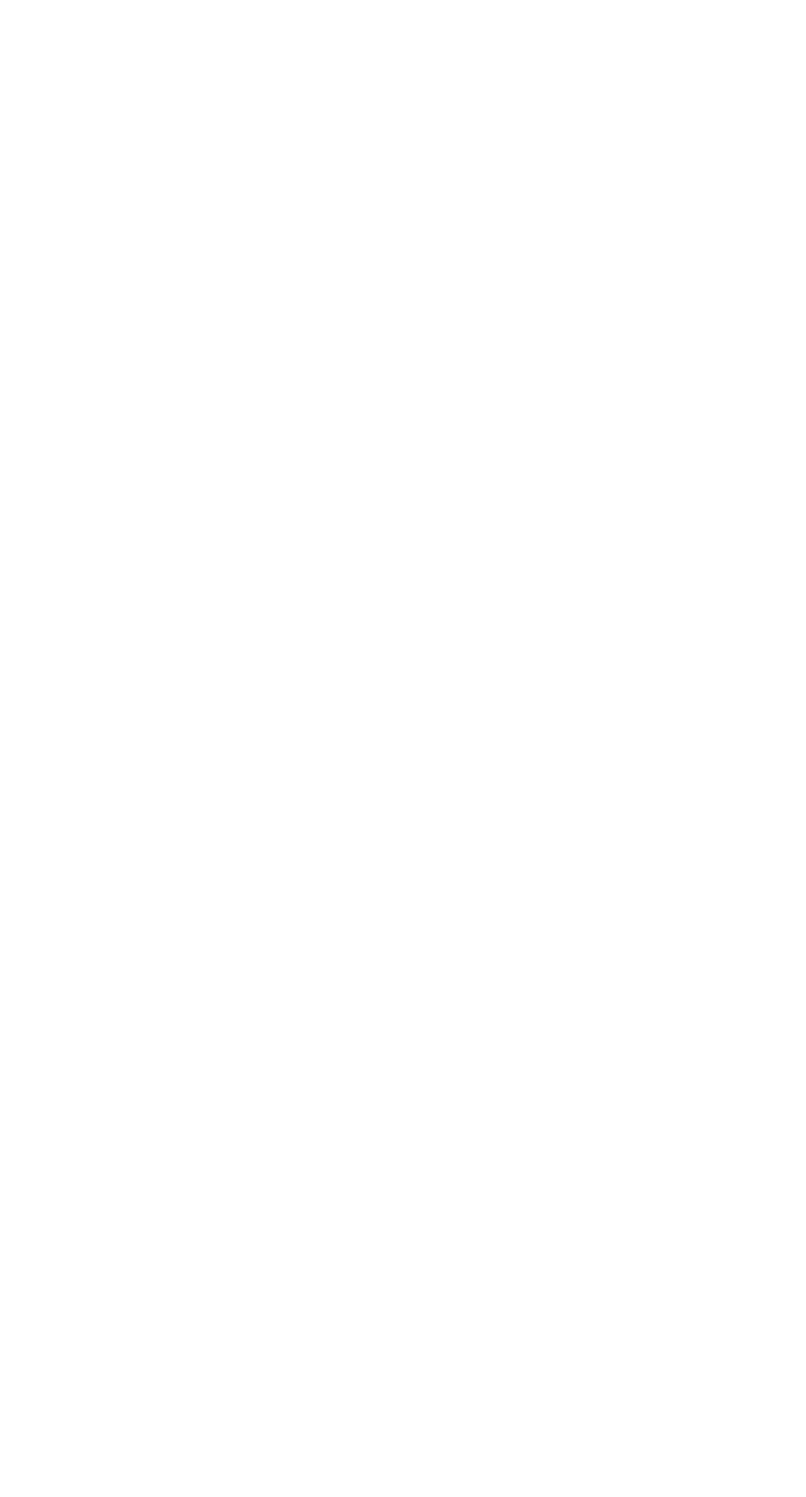
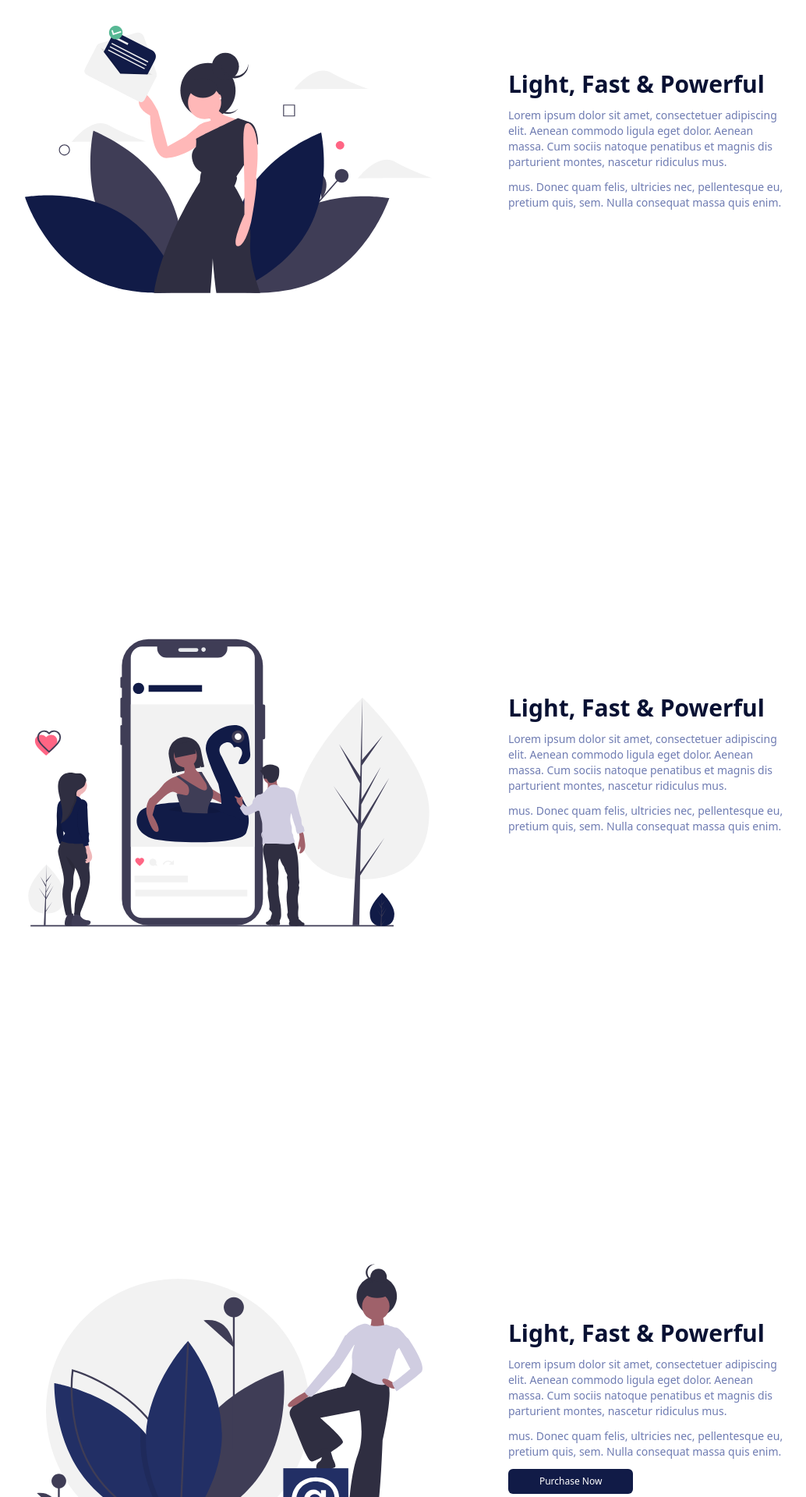
Before and after one commit to ajeigbepaul/Landingpage, a React (Vite) app in the folder landingpage/: page / in a window 1280 px wide. Shown: the part 1860-3780 px from the top of the page at 78% size, without its empty margins (151-1185 px from the left). Before the commit the page ends 1664 px from the top, so only its background shows below. Built offline with nearby package versions, Linux system fonts and the light colour scheme.

Commit message:
finished the remaining three sections

```diff
--- a/landingpage/src/App.jsx
+++ b/landingpage/src/App.jsx
@@ -1,6 +1,8 @@
 import React from "react";
 import Button from "./components/Button";
 import IconInfo from "./components/IconInfo";
+import Sections from "./components/sections";
+import Sectionsimage from "./components/Sectionsimage";
 
 const App = () => {
   return (
@@ -72,6 +74,52 @@ const App = () => {
           />
         </div>
       </div>
+      {/*SECTION TWO*/}
+      <div >
+      {/*info */}
+      <Sections
+          sectionsimage={"/section2image.svg"}
+          heading="Light, Fast & Powerful"
+          text="Lorem ipsum dolor sit amet, consectetuer adipiscing elit. Aenean
+            commodo ligula eget dolor. Aenean massa. Cum sociis natoque
+            penatibus et magnis dis parturient montes, nascetur ridiculus mus."
+          smalltext=" mus. Donec quam felis, ultricies nec, pellentesque eu, pretium quis,
+            sem. Nulla consequat massa quis enim."
+            lastbutton="Purchase Now"blue
+            />
+      </div>
+
+       {/*SECTION THREE*/}
+       <div >
+      {/*info */}
+      <Sections
+          sectionsimage={"/section3image.svg"}
+          heading="Light, Fast & Powerful"
+          text="Lorem ipsum dolor sit amet, consectetuer adipiscing elit. Aenean
+            commodo ligula eget dolor. Aenean massa. Cum sociis natoque
+            penatibus et magnis dis parturient montes, nascetur ridiculus mus."
+          smalltext=" mus. Donec quam felis, ultricies nec, pellentesque eu, pretium quis,
+            sem. Nulla consequat massa quis enim."
+            lastbutton="Purchase Now"blue
+            />
+      </div>
+
+       {/*SECTION FOUR*/}
+       <div className=" flex flex-col items-start justify-center space-y-4">
+        <div>
+      <Sections
+          sectionsimage={"/section4image.svg"}
+          heading="Light, Fast & Powerful"
+          text="Lorem ipsum dolor sit amet, consectetuer adipiscing elit. Aenean
+            commodo ligula eget dolor. Aenean massa. Cum sociis natoque
+            penatibus et magnis dis parturient montes, nascetur ridiculus mus."
+          smalltext=" mus. Donec quam felis, ultricies nec, pellentesque eu, pretium quis,
+            sem. Nulla consequat massa quis enim."
+            lastbutton="Purchase Now"
+            />
+
+      </div>
+</div>
     </div>
   );
 };
--- /dev/null
+++ b/landingpage/src/components/Sections.jsx
@@ -0,0 +1,34 @@
+import React from 'react'
+
+const sections = ({sectionsimage, heading, text, smalltext, blue, lastbutton}) => {
+  return (
+
+    <div className="flex gap-8 h-screen items-center justify-center px-24">
+    <div className="w-[60%] flex items-center justify-center relative">
+      <img
+       className="w-[80%] object-contian  h-[370px] right-0"
+      src={sectionsimage}
+      alt="section1image"
+      />
+      </div>
+    <div className="w-[33%]  flex flex-col item-start justify-center space-y-3">
+      <h2 className="text-[#091133] text-3xl font-semibold">{heading}</h2>
+      <p className="text-[#6F7CB2] text-sm">{text}</p>
+        <p className="text-[#6F7CB2] text-sm">{smalltext}</p>
+
+        <div>
+        <button className= {`${
+        blue ? "border-2 border-white text-white" : "bg-[#111B47] text-white"
+      } px-10 py-2 rounded-md font-medium text-xs`}>
+      {lastbutton}
+         </button>
+    </div>
+    </div>
+
+
+  </div>
+
+  )
+}
+
+export default sections
--- /dev/null
+++ b/landingpage/src/components/Sectionsimage.jsx
@@ -0,0 +1,18 @@
+import React from 'react'
+
+const Sectionsimage = ({sectionsimage}) => {
+  return (
+    <div>
+
+     <div className="w-[60%] relative flex pt-24 ">
+      <img
+      src={sectionsimage}
+      className="w-[90%] object-contian   h-[370px] absolute"
+      alt="section1image"
+      />
+      </div>
+    </div>
+  )
+}
+
+export default Sectionsimage
```
